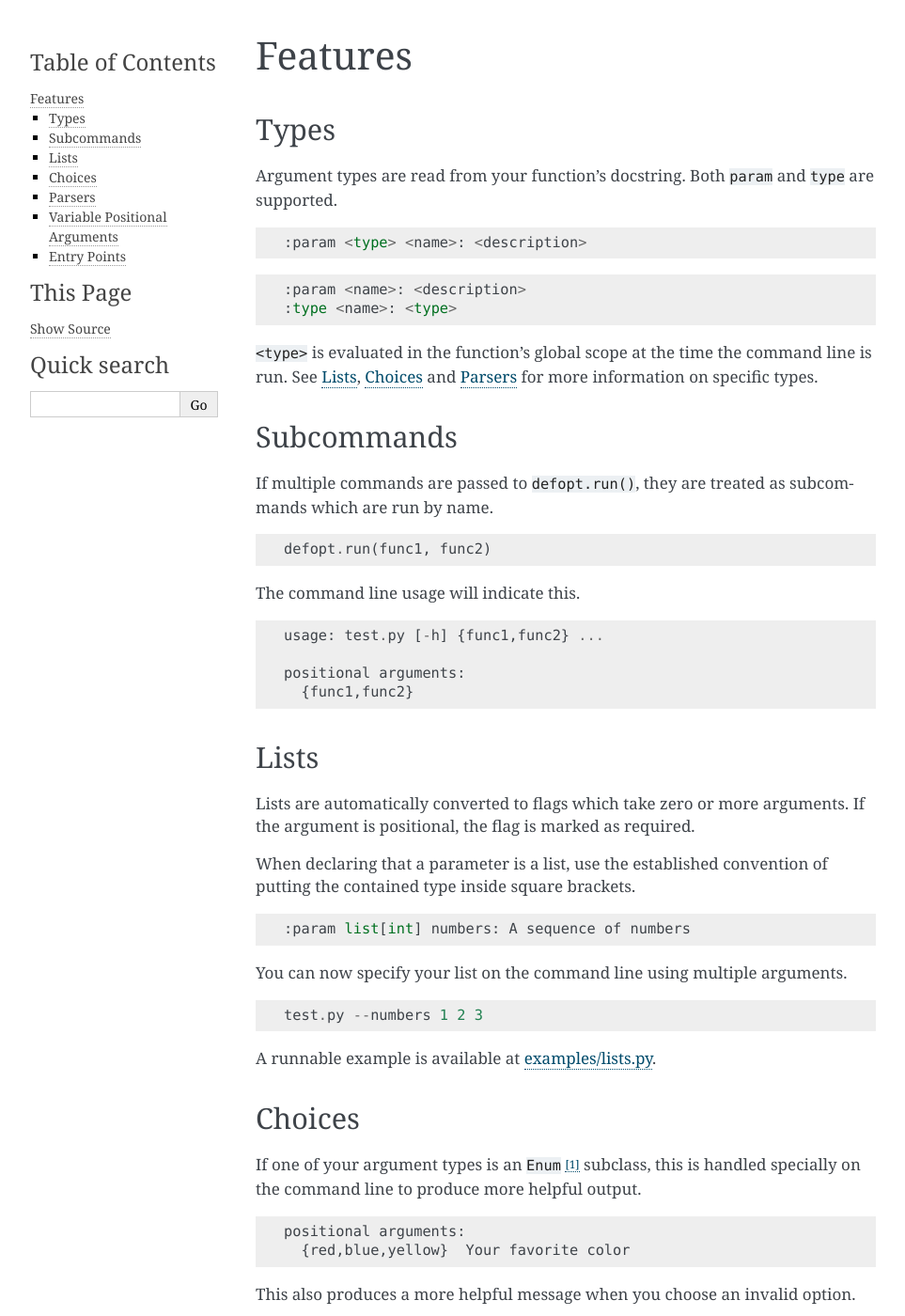
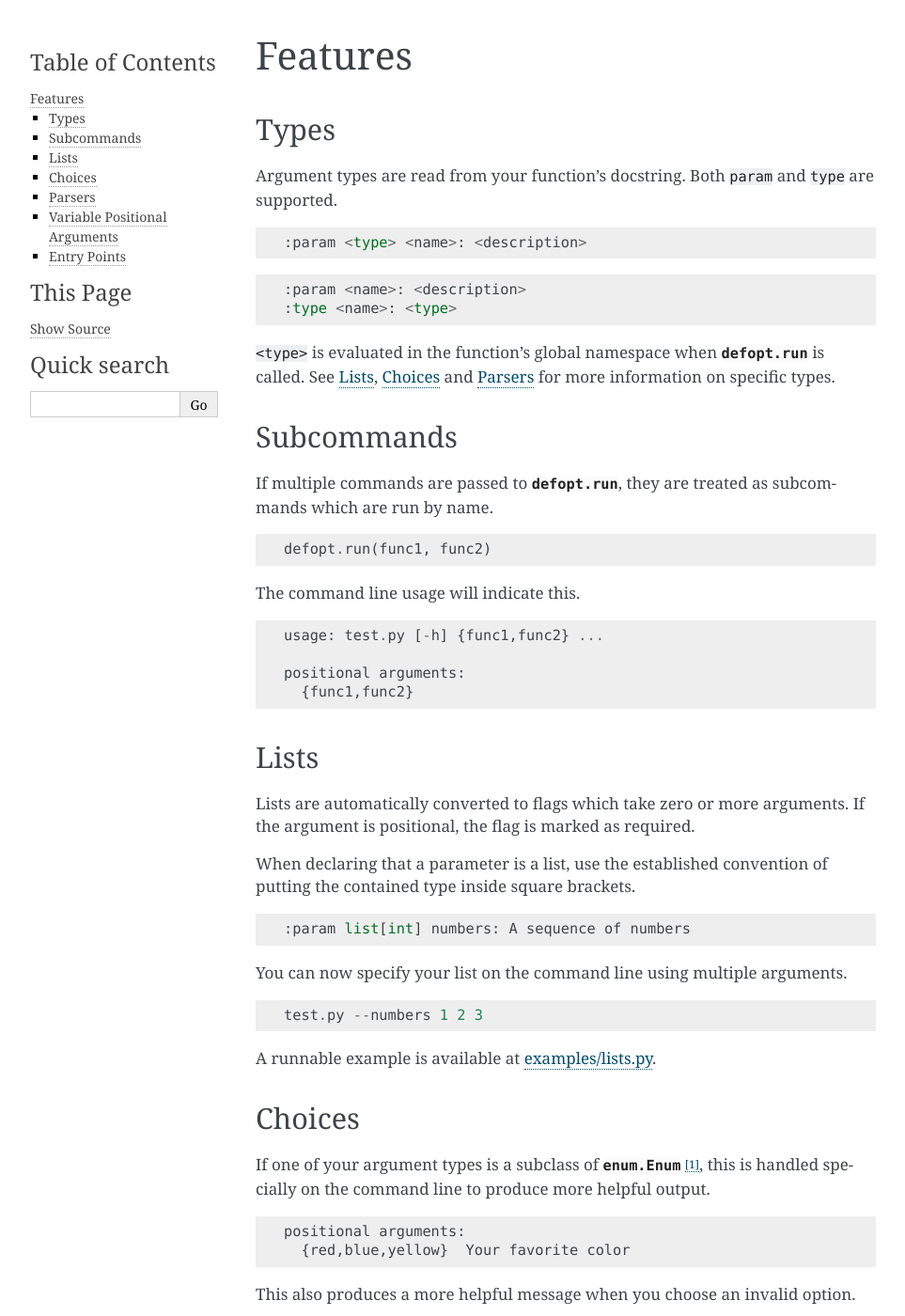
Before and after one commit to anntzer/defopt, a Sphinx documentation site: the page built from docs/features.rst, in a window 1280 px wide and 1400 px high. Shown: the whole window at 94% size, without its empty margins (148-1111 px from the left). Built offline with Sphinx 7.4.7, drawn with Linux system fonts in a browser that asks for light colours.

Commit message:
Minor documentation fixes

```diff
--- a/README.rst
+++ b/README.rst
@@ -78,7 +78,7 @@ Philosopy
 defopt was developed with the following guiding principles in mind:
 
 #. **The interface can be fully understood in seconds.** If it took any longer,
-   your time would be better spent learning a more flexible interface.
+   your time would be better spent learning a more flexible tool.
 
 #. **Anything you learn applies to the existing ecosystem.** The Sphinx-style_
    docstrings used by defopt are also used by Sphinx's autodoc_ extension to
--- a/defopt.py
+++ b/defopt.py
@@ -39,7 +39,7 @@ _parsers = {}
 def parser(type_):
     """Return a function that registers a parser for ``type_``.
 
-    The function must take a single string argument and is returned unmodified.
+    The parser must take a single string argument and is returned unmodified.
 
     Use as a decorator.
 
--- a/docs/changelog.rst
+++ b/docs/changelog.rst
@@ -8,9 +8,9 @@
 * Added full documentation hosted on Read the Docs
 * Added more informative exceptions for type lookup failures
 * Fixed bug where ``defopt.parser()`` was not returning the input function
+* Fixed type lookups to occur in each respective function's global namespace
 * Fixed bug where subcommands did not properly parse Enums
 * Fixed Enum handling to display members in the order they were defined
-* Fixed type lookups to occur in each respective function's global namespace
 
 0.3.1 (2016-02-10)
 ------------------
--- a/docs/features.rst
+++ b/docs/features.rst
@@ -16,14 +16,14 @@ Argument types are read from your function's docstring. Both
     :param <name>: <description>
     :type <name>: <type>
 
-``<type>`` is evaluated in the function's global scope at the time the command
-line is run. See Lists_, Choices_ and Parsers_ for more information on specific
-types.
+``<type>`` is evaluated in the function's global namespace when
+:py:class:`defopt.run` is called. See Lists_, Choices_ and Parsers_ for more
+information on specific types.
 
 Subcommands
 -----------
 
-If multiple commands are passed to ``defopt.run()``, they are treated as
+If multiple commands are passed to :py:class:`defopt.run`, they are treated as
 subcommands which are run by name.
 
 ::
@@ -63,8 +63,8 @@ A runnable example is available at `examples/lists.py`_.
 Choices
 -------
 
-If one of your argument types is an ``Enum`` [1]_ subclass, this is handled
-specially on the command line to produce more helpful output.
+If one of your argument types is a subclass of :py:class:`enum.Enum` [1]_, this
+is handled specially on the command line to produce more helpful output.
 
 ::
 
```
